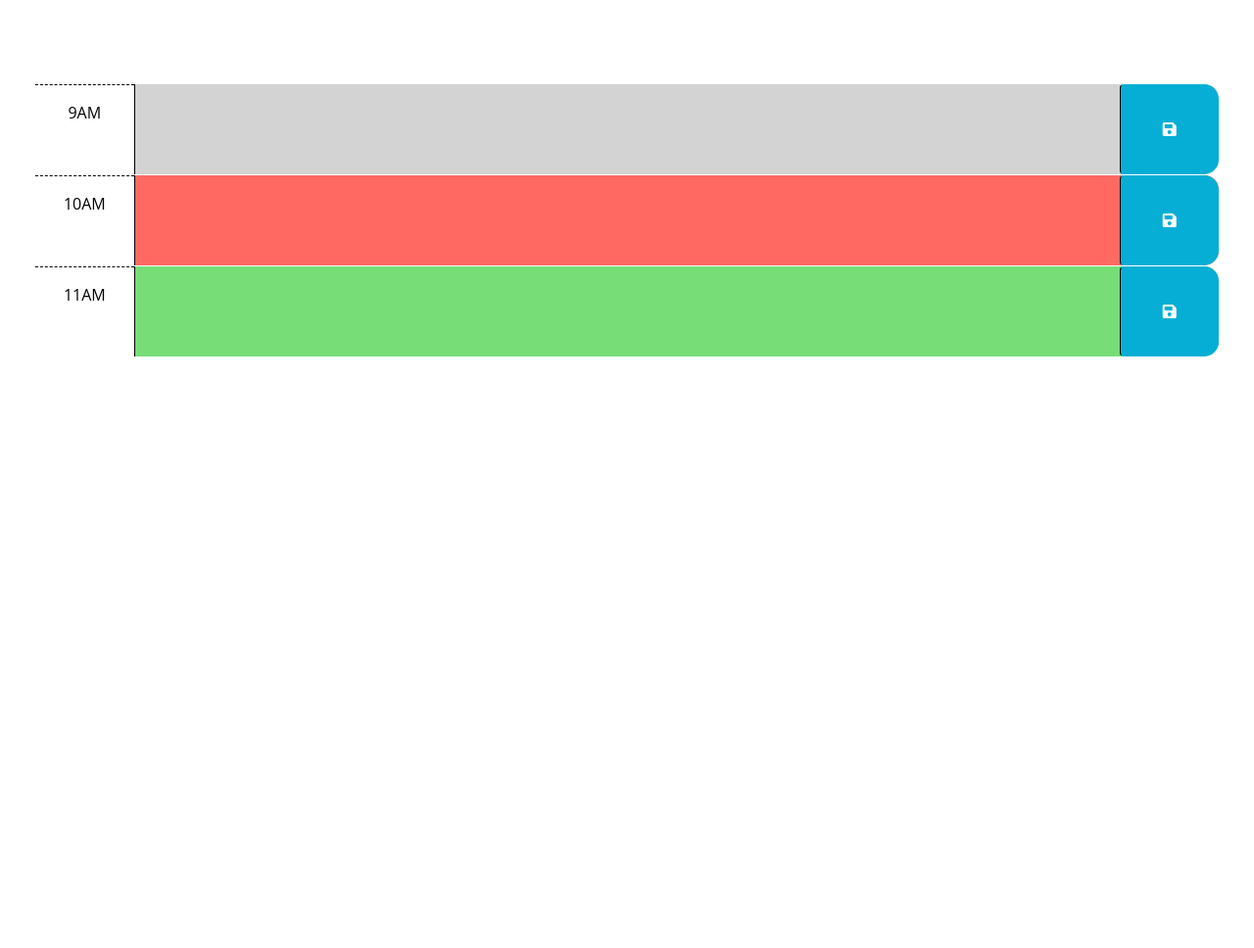
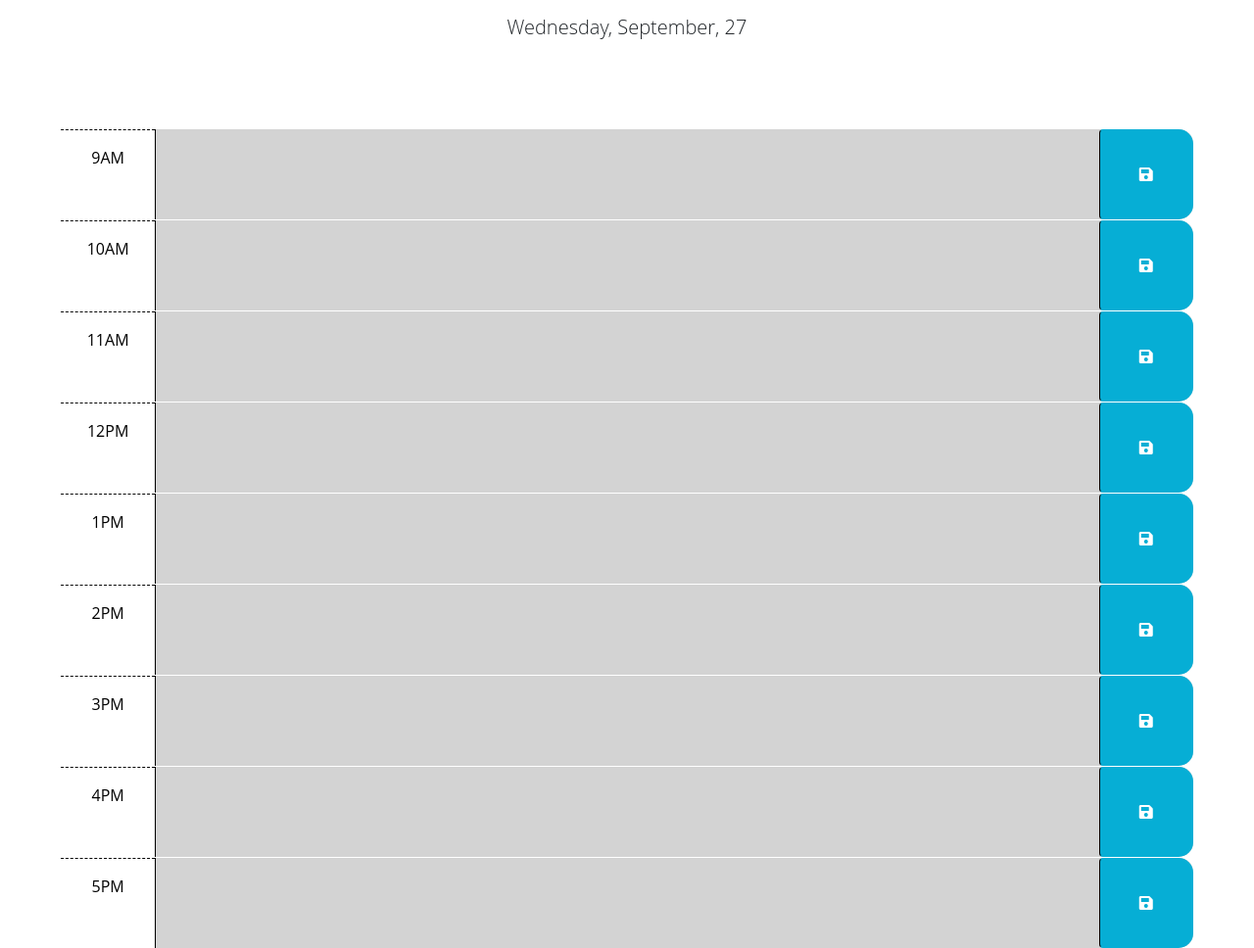
Before and after one commit to pommerpie/work-day-scheduler, a plain HTML site: page Develop/index.html in a window 1280 px wide. Shown: the part 166-1134 px from the top of the page at 98% size. Before the commit the page ends 800 px from the top, so only its background shows below. Drawn offline with nearby package versions, Linux system fonts and the light colour scheme.

Commit message:
Scheduler functions fully, adjusts to current time and saves to LocalStorage

```diff
--- /dev/null
+++ b/Develop/assets/script.js
@@ -0,0 +1,64 @@
+// VAR START
+
+var date = $("#currentDay")
+var times = $(".time-block")
+var appt = $('#currentDay')
+var saveButton = $('.saveBtn')
+
+// VAR END
+
+// FUNCTION BEGIN
+
+$(document).ready(function () { /* Innitiates function at load in */
+    function startTime() {
+        checkTime()
+    }
+    startTime()
+    date.text(dayjs().format('dddd, MMMM, DD')) /* Displays current week day, month */
+    var currentHour = parseInt(dayjs().format('H')) /* Grabs current hour */
+    function checkTime() {
+        times.each(function() { /* Loops through each time block class */
+            var id = parseInt($(this).attr('id')) /* Grabs current hour */
+            if (id > currentHour) {
+              $(this).removeClass('past present future').addClass('future') /* Removes time classes, adds appropriate class */
+            } else if (id === currentHour) {
+              $(this).removeClass('past present future').addClass('present') /* Removes time classes, adds appropriate class */
+            } else if (id < currentHour) {
+              $(this).removeClass('past present future').addClass('past') /* Removes time classes, adds appropriate class */
+            }
+          })
+     }
+   times.each(function () { /* Loops through the time block class */
+     var id = $(this).attr('id')
+     var textLoc = $(this).find('textarea')
+     var hourTxt = localStorage.getItem(id)
+     if (hourTxt) { /* Checks hourTxt content */
+      textLoc.text(hourTxt)
+     }
+   })
+
+   // FUNCTION END
+
+   // TIME CHECK START
+
+   setInterval(checkTime, 1000) /* Checks time every second */
+
+   // TIME CHECK END
+
+   // SAVE BUTTON START
+
+   saveButton.click(function () { /* Adds event listener for every save */
+    var id = $(this).parent().attr('id')
+    var text = $(this).siblings('textarea')
+    var txtVal = text.val()
+    localStorage.removeItem(id) /* Removes local storage based on save button's parent ID */
+    if (!(txtVal.trim() === '')) { /* Checks if txtVal is empty */
+      localStorage.setItem(id, txtVal)
+      appt.children().remove('#appendedMessage') /* Removes last append */
+      let appendMsg = $('<p>').attr('id', 'appendedMessage').text('Appointment added to LocalStorage! ✓') /* Displays message after save */
+      appt.append(appendMsg)
+    }
+   })
+
+   // SAVE BUTTON END
+})
--- a/Develop/style.css
+++ b/Develop/assets/style.css
@@ -10,6 +10,7 @@ textarea {
   color: #000000;
   border-left: 1px solid black;
   padding: 10px;
+  align-items: center;
 }
 
 .description {
--- a/Develop/index.html
+++ b/Develop/index.html
@@ -1,48 +1,41 @@
 <!DOCTYPE html>
 <html lang="en">
+
+  <!-- Head Start-->
+
   <head>
-    <meta charset="UTF-8" />
-    <meta name="viewport" content="width=device-width, initial-scale=1.0" />
-    <meta http-equiv="X-UA-Compatible" content="ie=edge" />
+    <meta charset="UTF-8"/>
+    <meta name="viewport" content="width=device-width, initial-scale=1.0"/>
+    <meta http-equiv="X-UA-Compatible" content="ie=edge"/>
+    <link href="https://cdn.jsdelivr.net/npm/bootstrap@5.1.3/dist/css/bootstrap.min.css" rel="stylesheet"
+      integrity="sha384-1BmE4kWBq78iYhFldvKuhfTAU6auU8tT94WrHftjDbrCEXSU1oBoqyl2QvZ6jIW3" crossorigin="anonymous"/>
+    <link rel="stylesheet" href="https://use.fontawesome.com/releases/v5.8.1/css/all.css"
+      integrity="sha384-50oBUHEmvpQ+1lW4y57PTFmhCaXp0ML5d60M1M7uH2+nqUivzIebhndOJK28anvf" crossorigin="anonymous"/>
     <link
-      href="https://cdn.jsdelivr.net/npm/bootstrap@5.1.3/dist/css/bootstrap.min.css"
-      rel="stylesheet"
-      integrity="sha384-1BmE4kWBq78iYhFldvKuhfTAU6auU8tT94WrHftjDbrCEXSU1oBoqyl2QvZ6jIW3"
-      crossorigin="anonymous"
-    />
-    <link
-      rel="stylesheet"
-      href="https://use.fontawesome.com/releases/v5.8.1/css/all.css"
-      integrity="sha384-50oBUHEmvpQ+1lW4y57PTFmhCaXp0ML5d60M1M7uH2+nqUivzIebhndOJK28anvf"
-      crossorigin="anonymous"
-    />
-    <link
-      href="https://fonts.googleapis.com/css2?family=Fira+Sans:wght@400;700&display=swap"
-      rel="stylesheet"
-    />
-    <link rel="stylesheet" href="style.css" />
+      href="https://fonts.googleapis.com/css2?family=Fira+Sans:wght@400;700&display=swap" rel="stylesheet"/>
+    <link rel="stylesheet" href="./assets/style.css"/>
     <title>Work Day Scheduler</title>
   </head>
 
+  <!-- Head End -->
+
+  <!-- Header Start -->
+
   <body>
-    <header class="p-5 mb-4">
+    <header class="p-5 mb-4 text-center">
       <h1 class="display-3">Work Day Scheduler</h1>
       <p class="lead">A simple calendar app for scheduling your work day</p>
       <p id="currentDay" class="lead"></p>
     </header>
-    <div class="container-fluid px-5">
-      <!-- Use class for "past", "present", and "future" to apply styles to the
-        time-block divs accordingly. The javascript will need to do this by
-        adding/removing these classes on each div by comparing the hour in the
-        id to the current hour. The html provided below is meant to be an example
-        demonstrating how the css provided can be leveraged to create the
-        desired layout and colors. The html below should be removed or updated
-        in the finished product. Remember to delete this comment once the
-        code is implemented.
-        -->
+    <div class="container-lg px-1">
 
-      <!-- Example of a past time block. The "past" class adds a gray background color. -->
-      <div id="hour-9" class="row time-block past">
+  <!-- Header End -->
+
+      <!-- Hours Start -->
+
+      <div class ="hourBlocks">
+
+      <div id="9" class="row time-block past">
         <div class="col-2 col-md-1 hour text-center py-3">9AM</div>
         <textarea class="col-8 col-md-10 description" rows="3"> </textarea>
         <button class="btn saveBtn col-2 col-md-1" aria-label="save">
@@ -50,8 +43,7 @@
         </button>
       </div>
 
-      <!-- Example of a present time block. The "present" class adds a red background color. -->
-      <div id="hour-10" class="row time-block present">
+      <div id="10" class="row time-block past">
         <div class="col-2 col-md-1 hour text-center py-3">10AM</div>
         <textarea class="col-8 col-md-10 description" rows="3"> </textarea>
         <button class="btn saveBtn col-2 col-md-1" aria-label="save">
@@ -59,21 +51,74 @@
         </button>
       </div>
 
-      <!-- Example of a future time block. The "future" class adds a green background color. -->
-      <div id="hour-11" class="row time-block future">
+      <div id="11" class="row time-block past">
         <div class="col-2 col-md-1 hour text-center py-3">11AM</div>
         <textarea class="col-8 col-md-10 description" rows="3"> </textarea>
         <button class="btn saveBtn col-2 col-md-1" aria-label="save">
           <i class="fas fa-save" aria-hidden="true"></i>
         </button>
       </div>
-    </div>
+
+      <div id="12" class="row time-block past">
+        <div class="col-2 col-md-1 hour text-center py-3">12PM</div>
+        <textarea class="col-8 col-md-10 description" rows="3"> </textarea>
+        <button class="btn saveBtn col-2 col-md-1" aria-label="save">
+          <i class="fas fa-save" aria-hidden="true"></i>
+        </button>
+      </div>
+
+      <div id="13" class="row time-block past">
+        <div class="col-2 col-md-1 hour text-center py-3">1PM</div>
+        <textarea class="col-8 col-md-10 description" rows="3"> </textarea>
+        <button class="btn saveBtn col-2 col-md-1" aria-label="save">
+          <i class="fas fa-save" aria-hidden="true"></i>
+        </button>
+      </div>
+
+      <div id="14" class="row time-block past">
+        <div class="col-2 col-md-1 hour text-center py-3">2PM</div>
+        <textarea class="col-8 col-md-10 description" rows="3"> </textarea>
+        <button class="btn saveBtn col-2 col-md-1" aria-label="save">
+          <i class="fas fa-save" aria-hidden="true"></i>
+        </button>
+      </div>
+
+      <div id="15" class="row time-block past">
+        <div class="col-2 col-md-1 hour text-center py-3">3PM</div>
+        <textarea class="col-8 col-md-10 description" rows="3"> </textarea>
+        <button class="btn saveBtn col-2 col-md-1" aria-label="save">
+          <i class="fas fa-save" aria-hidden="true"></i>
+        </button>
+      </div>
+
+      <div id="16" class="row time-block past">
+        <div class="col-2 col-md-1 hour text-center py-3">4PM</div>
+        <textarea class="col-8 col-md-10 description" rows="3"> </textarea>
+        <button class="btn saveBtn col-2 col-md-1" aria-label="save">
+          <i class="fas fa-save" aria-hidden="true"></i>
+        </button>
+      </div>
+
+      <div id="17" class="row time-block past">
+        <div class="col-2 col-md-1 hour text-center py-3">5PM</div>
+        <textarea class="col-8 col-md-10 description" rows="3"> </textarea>
+        <button class="btn saveBtn col-2 col-md-1" aria-label="save">
+          <i class="fas fa-save" aria-hidden="true"></i>
+        </button>
+      </div>
+
+      </div>
+
+      <!-- Hours End -->
+
+      <!-- Footer Start -->
 
     <script src="https://cdnjs.cloudflare.com/ajax/libs/jquery/3.2.1/jquery.min.js"></script>
-    <script src="https://cdn.jsdelivr.net/npm/dayjs@1.11.3/dayjs.min.js"
-    integrity="sha256-iu/zLUB+QgISXBLCW/mcDi/rnf4m4uEDO0wauy76x7U="
+    <script src="https://cdn.jsdelivr.net/npm/dayjs@1.11.3/dayjs.min.js" integrity="sha256-iu/zLUB+QgISXBLCW/mcDi/rnf4m4uEDO0wauy76x7U="
     crossorigin="anonymous"></script>
+    <script src="./assets/script.js"></script>
 
-    <script src="script.js"></script>
+      <!-- Footer End-->
+
   </body>
 </html>
--- a/Develop/script.js
+++ /dev/null
@@ -1,23 +0,0 @@
-// Wrap all code that interacts with the DOM in a call to jQuery to ensure that
-// the code isn't run until the browser has finished rendering all the elements
-// in the html.
-$(function () {
-  // TODO: Add a listener for click events on the save button. This code should
-  // use the id in the containing time-block as a key to save the user input in
-  // local storage. HINT: What does `this` reference in the click listener
-  // function? How can DOM traversal be used to get the "hour-x" id of the
-  // time-block containing the button that was clicked? How might the id be
-  // useful when saving the description in local storage?
-  //
-  // TODO: Add code to apply the past, present, or future class to each time
-  // block by comparing the id to the current hour. HINTS: How can the id
-  // attribute of each time-block be used to conditionally add or remove the
-  // past, present, and future classes? How can Day.js be used to get the
-  // current hour in 24-hour time?
-  //
-  // TODO: Add code to get any user input that was saved in localStorage and set
-  // the values of the corresponding textarea elements. HINT: How can the id
-  // attribute of each time-block be used to do this?
-  //
-  // TODO: Add code to display the current date in the header of the page.
-});
```
